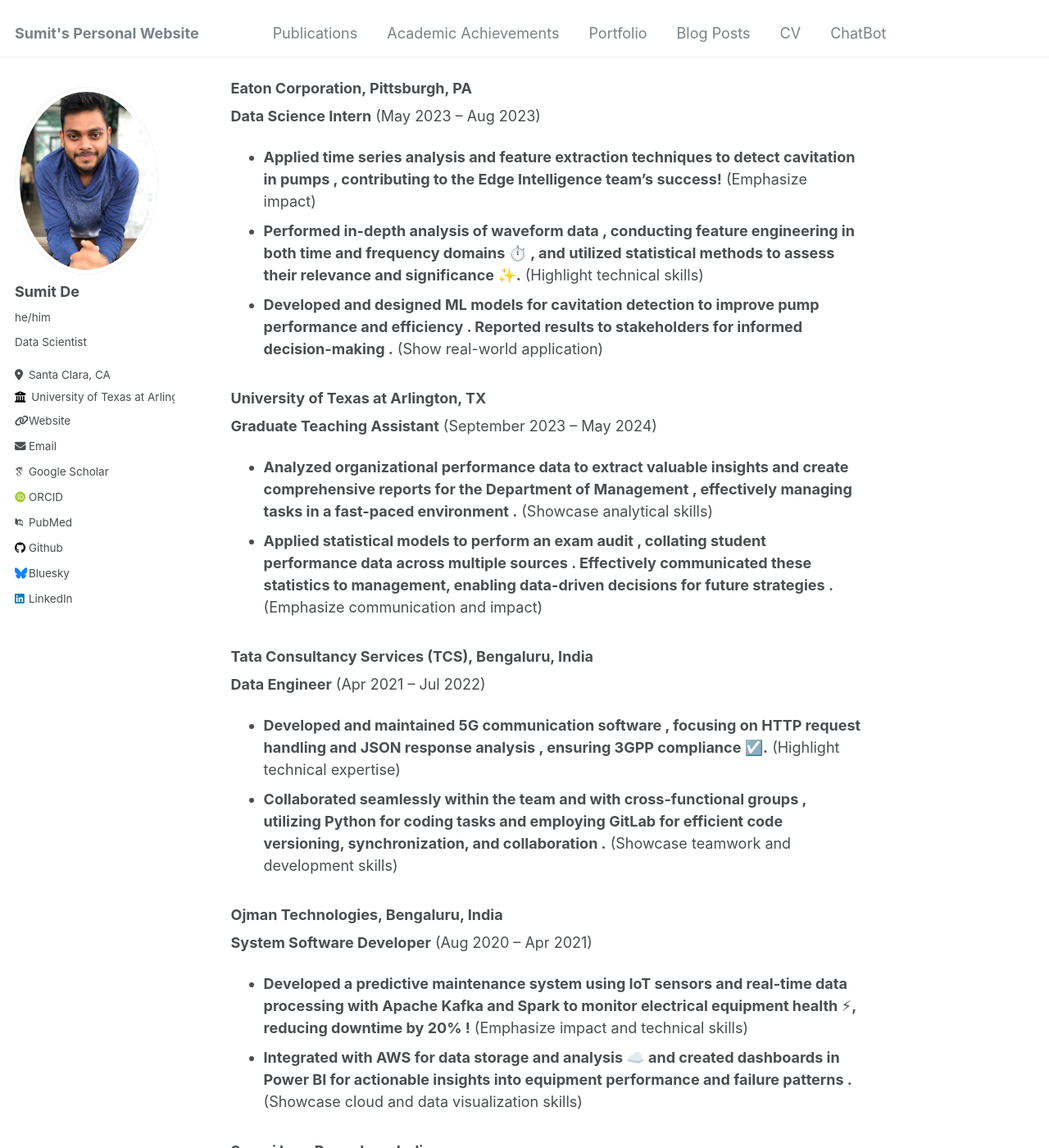
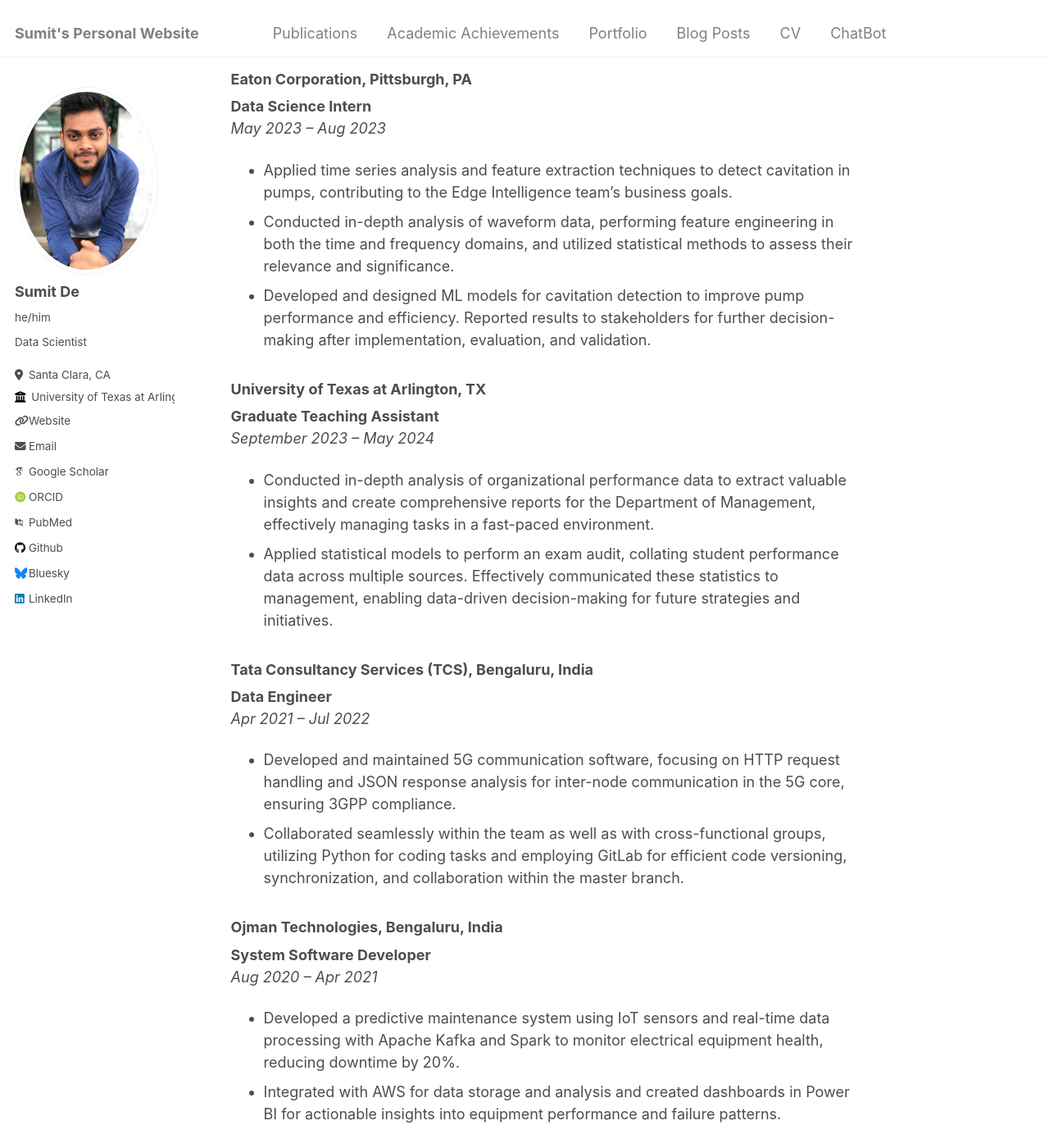
Before and after one commit to sumitisthename/sumitisthename.github.io, a Jekyll site: the page built from _pages/about.md, in a window 1280 px wide and 1400 px high, scrolled down 559 px. Shown: the whole window at 82% size. Built offline with Jekyll 4.4.1, drawn with Linux system fonts in a browser that asks for light colours; some web fonts are replaced; some of the changed text lies outside the part shown.

Commit message:
Update about.md

```diff
--- a/_pages/about.md
+++ b/_pages/about.md
@@ -3,72 +3,72 @@
 title: "Hello there, I'm Sumit "
 author_profile: true
 redirect_from:
-  - /about/
-  - /about.html
+  - /about/
+  - /about.html
 ---
 
-**I'm a Data Scientist with a passion for Generative AI , blending strong technical skills with a curious mind . Think of me as your data wizard ✨!**  **Emphasize key skills and interests**
+**I'm a Data Scientist with a flair for Generative AI, blending serious skills with a dash of curiosity—think of me as the wizard of data magic!.
 
-**My interests lie in crafting innovative data solutions , developing intelligent systems with Generative AI , and pushing the boundaries in machine learning and big data analysis .**  **Highlight key areas of expertise**
+**My interests lie in crafting innovative data solutions, developing intelligent systems with Generative AI, and pushing the envelope in machine learning and big data analysis.
 
-**I'm currently on a mission to break into the tech industry , using this platform to showcase my skills and help businesses grow .**  **Show career goals and desire to collaborate**
+**I'm currently working towards breaking into the tech industry, using this platform to showcase my skills and help businesses grow.
 
-**When I'm not glued to my laptop , you'll find me:**
+**When I am not with my laptop, you will find me hiking in the mountains, playing a sport, or trying out a different cuisine.
 
-*  Hiking in the mountains ️ (Nature lover emoji)
-*  Playing a sport (Sports emoji)
-*  Trying out a new cuisine (Food emoji)
+*  Hiking in the mountains ️:evergreen_tree:
+*  Playing a sport :badminton::
+*  Trying out a new cuisine :fork_and_knife:
 
 # Experience
 
 ### Eaton Corporation, Pittsburgh, PA
-
-**Data Science Intern** (May 2023 – Aug 2023) ️
-
-* **Applied time series analysis and feature extraction techniques  to detect cavitation in pumps , contributing to the Edge Intelligence team's success!** (Emphasize impact)
-* **Performed in-depth analysis of waveform data , conducting feature engineering in both time and frequency domains ⏱️ , and utilized statistical methods to assess their relevance and significance ✨.** (Highlight technical skills)
-* **Developed and designed ML models for cavitation detection  to improve pump performance and efficiency . Reported results to stakeholders for informed decision-making .** (Show real-world application)
+**Data Science Intern**
+*May 2023 – Aug 2023*
+- Applied time series analysis and feature extraction techniques to detect cavitation in pumps, contributing to the Edge Intelligence team’s business goals.
+- Conducted in-depth analysis of waveform data, performing feature engineering in both the time and frequency domains, and utilized statistical methods to assess their relevance and significance.
+- Developed and designed ML models for cavitation detection to improve pump performance and efficiency. Reported results to stakeholders for further decision-making after implementation, evaluation, and validation.
 
 ### University of Texas at Arlington, TX
-
-**Graduate Teaching Assistant** (September 2023 – May 2024) ‍
-
-* **Analyzed organizational performance data  to extract valuable insights and create comprehensive reports for the Department of Management , effectively managing tasks in a fast-paced environment ️.** (Showcase analytical skills)
-* **Applied statistical models to perform an exam audit , collating student performance data across multiple sources ️. Effectively communicated these statistics to management, enabling data-driven decisions for future strategies .** (Emphasize communication and impact)
+**Graduate Teaching Assistant**
+*September 2023 – May 2024*
+- Conducted in-depth analysis of organizational performance data to extract valuable insights and create comprehensive reports for the Department of Management, effectively managing tasks in a fast-paced environment.
+- Applied statistical models to perform an exam audit, collating student performance data across multiple sources. Effectively communicated these statistics to management, enabling data-driven decision-making for future strategies and initiatives.
 
 ### Tata Consultancy Services (TCS), Bengaluru, India
-
-**Data Engineer** (Apr 2021 – Jul 2022) ‍
-
-* **Developed and maintained 5G communication software , focusing on HTTP request handling and JSON response analysis , ensuring 3GPP compliance ☑️.** (Highlight technical expertise)
-* **Collaborated seamlessly within the team and with cross-functional groups , utilizing Python for coding tasks  and employing GitLab for efficient code versioning, synchronization, and collaboration .** (Showcase teamwork and development skills)
+**Data Engineer**
+*Apr 2021 – Jul 2022*
+- Developed and maintained 5G communication software, focusing on HTTP request handling and JSON response analysis for inter-node communication in the 5G core, ensuring 3GPP compliance.
+- Collaborated seamlessly within the team as well as with cross-functional groups, utilizing Python for coding tasks and employing GitLab for efficient code versioning, synchronization, and collaboration within the master branch.
 
 ### Ojman Technologies, Bengaluru, India
-
-**System Software Developer** (Aug 2020 – Apr 2021) ‍
-
-* **Developed a predictive maintenance system using IoT sensors and real-time data processing with Apache Kafka and Spark  to monitor electrical equipment health ⚡, reducing downtime by 20% !** (Emphasize impact and technical skills)
-* **Integrated with AWS for data storage and analysis ☁️ and created dashboards in Power BI for actionable insights into equipment performance and failure patterns .** (Showcase cloud and data visualization skills)
+**System Software Developer**
+*Aug 2020 – Apr 2021*
+- Developed a predictive maintenance system using IoT sensors and real-time data processing with Apache Kafka and Spark to monitor electrical equipment health, reducing downtime by 20%.
+- Integrated with AWS for data storage and analysis and created dashboards in Power BI for actionable insights into equipment performance and failure patterns.
 
 ### Savari Inc., Bengaluru, India
-
-**Software Developer Intern** (May 2019 – Aug 2019) ‍
-
-* **Worked on the V2X stack, supporting both DSRC and CV2X for autonomous vehicles , showcasing competitive communication solutions .** (Highlight contribution to self-driving cars)
-* **Proficient in using Valgrind tool to identify memory leaks ️‍♂️ and GDB tool to troubleshoot program crashes .** (Showcase debugging skills)
+**Software Developer Intern**
+*May 2019 – Aug 2019*
+- Worked on the V2X stack, supporting both DSRC and CV2X for autonomous vehicles, showcasing competitive communication solutions.
+- Proficient in using the Valgrind tool to examine the program for memory leaks and employing the GDB tool to identify and troubleshoot program crashes.
 
 # Education
 
 ### University of Texas at Arlington, TX
-
-**Master of Science in Information Systems** (May 2024)
-
-* GPA: 3.6 / 4.0 (Impressive GPA)
-* Maverick Advantage Distinction Award (Highlight academic achievement)
+**Master of Science in Information Systems**
+*May 2024*
+- GPA: 3.6 / 4.0
+- Maverick Advantage Distinction Award.
 
 ### PES University, Bangalore, India
+**Bachelors in Electronics and Communication**
+- GPA: 3.0 / 4.0
+- Certification: Programming in Java & Developing Web App using Servlets in JSP – Level 1 (NIIT)
+*July 2020*
 
-**Bachelors in Electronics and Communication** (July 2020)
+# Leadership Experience
 
-* GPA: 3.0 / 4.0 (Solid GPA)
-* Certification: Programming in Java
+- **President of Association of Information Technology Professionals**: Hosted and headed over 20 career events, workshops, and networked with 60+ industry professionals.
+- **Honeywell Leadership Challenge Academy in association with NASA**: Selected globally based on a record of academic excellence and community service to participate in workshops related to science and leadership.
+
+---
```
